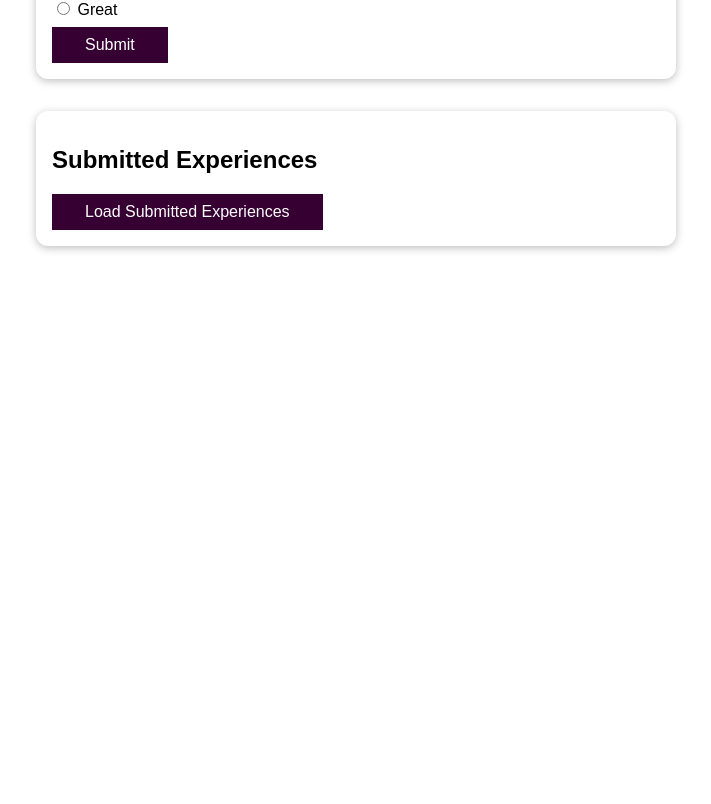
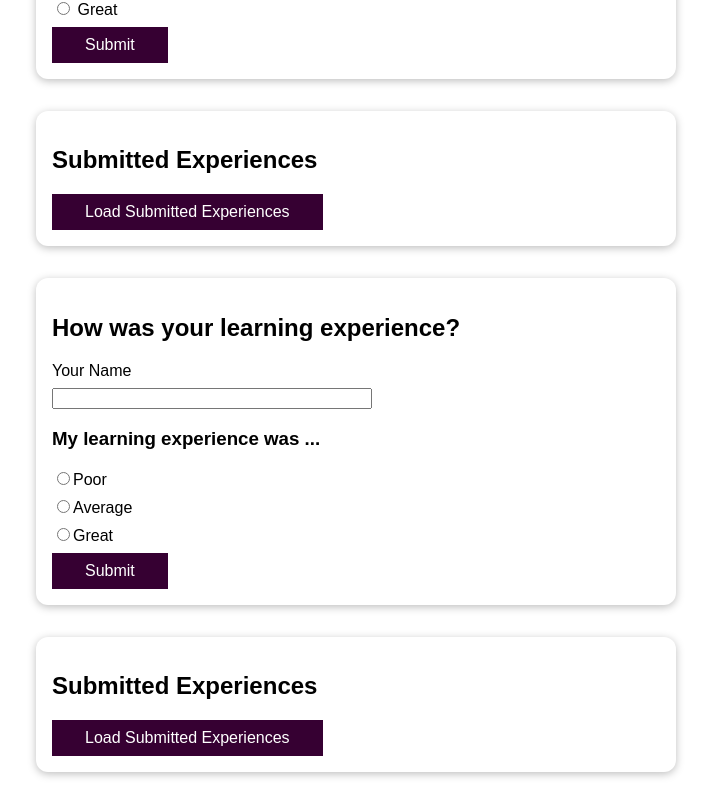
Before and after one commit to LeoPavlovski01/Udemy-VueJS, a Vue app in the folder http-01-starting-setup/: page / in a window 1280 px wide. Shown: the part 790-1594 px from the top of the page, without its empty margins (284-995 px from the left). Before the commit the page ends 1068 px from the top, so only its background shows below. Built offline with nearby package versions, Linux system fonts and the light colour scheme.

Commit message:
Understanding the flow.

```diff
--- /dev/null
+++ b/http-01-starting-setup/src/components/survey/LearningSurveyNew.vue
@@ -0,0 +1,71 @@
+<template>
+<div>
+  <base-card>
+    <h2>How was your learning experience?</h2>
+    <form @submit.prevent="submitForm">
+      <div class="form-control">
+        <span>Your Name</span>
+        <input type="text" v-model.trim="userName">
+      </div>
+      <h3>My learning experience was ... </h3>
+        <div class="form-control">
+          <input type="radio" value="poor" v-model="experience">
+          <label>Poor</label>
+          <div class="form-control" >
+          <input type="radio" value="average"  v-model="experience">
+          <label>Average</label>
+        </div>
+        <div class="form-control">
+          <input type="radio" value="great"  v-model="experience">
+          <label>Great</label>
+        </div>
+          <p v-if="error">Username or Experience is empty.</p>
+      </div>
+      <base-button>Submit</base-button>
+    </form>
+
+  </base-card>
+</div>
+</template>
+
+
+<script>
+export default {
+  name: "LearningSurveyNew.vue",
+  data(){
+    return{
+      userName:'',
+      experience:null,
+      error:false,
+    }
+  },
+  methods:{
+  //   Validation checks
+    submitForm(){
+      if(!this.userName || !this.experience){
+        this.error = true;
+        return;
+      }
+      this.error = false;
+      this.$emit('submit-survey', {
+        username:this.userName,
+        experience:this.experience
+      })
+      this.userName = '';
+      this.experience = null;
+    }
+  }
+}
+</script>
+
+<style scoped>
+.form-control {
+  margin: 0.5rem 0;
+}
+
+input[type='text'] {
+  display: block;
+  width: 20rem;
+  margin-top: 0.5rem;
+}
+</style>
--- a/http-01-starting-setup/src/components/survey/MyUserExperiences.vue
+++ b/http-01-starting-setup/src/components/survey/MyUserExperiences.vue
@@ -1,18 +1,3 @@
-<script>
-import MyBaseButton from "@/components/survey/MyBaseButton.vue";
-import mySurveyResult from "@/components/survey/mySurveyResult.vue";
-export default {
-  props:['results'],
-  name: "MyUserExperiences.vue",
-  components: { MyBaseButton ,mySurveyResult},
-  data(){
-    return{
-
-    }
-  }
-}
-</script>
-
 <template>
 <base-card>
 <h2>Submitted Experiences</h2>
@@ -25,8 +10,38 @@ export default {
       :experience="result.experience"
   >
   </my-survey-result>
+
 </base-card>
+<!--  emit the data from the survey , store it in a array.-->
+  <learning-survey-new @submit-survey="submitData"></learning-survey-new>
+  <user-experiences-new :results="sData"></user-experiences-new>
 </template>
+
+<script>
+import MyBaseButton from "@/components/survey/MyBaseButton.vue";
+import mySurveyResult from "@/components/survey/mySurveyResult.vue";
+import LearningSurveyNew from "@/components/survey/LearningSurveyNew.vue"
+import UserExperiencesNew from "@/components/survey/UserExperiencesNew.vue"
+export default {
+  props:['results'],
+  name: "MyUserExperiences.vue",
+  components: {UserExperiencesNew, LearningSurveyNew, MyBaseButton ,mySurveyResult},
+  data(){
+    return{
+      sData:[],
+    }
+  },
+  methods:{
+    submitData(data){
+      const surveyData = {
+        username:data.username,
+        experience:data.experience,
+      }
+      this.sData.push(surveyData);
+    }
+  }
+}
+</script>
 
 <style scoped>
 
--- /dev/null
+++ b/http-01-starting-setup/src/components/survey/StoredResultsNew.vue
@@ -0,0 +1,36 @@
+<template>
+<div>
+  <p>{{data.username}} Has Rated
+    <span :class="customClass">{{data.experience}}</span>
+  </p>
+</div>
+</template>
+
+<script>
+
+
+export default {
+  props:['data'],
+  name: "StoredResultsNew.vue",
+  computed:{
+    customClass(){
+      return 'highlighted experience--' + this.data.experience
+    }
+  }
+}
+</script>
+
+<style scoped>
+.highlighted{
+  font-weight:bold;
+}
+.experience--poor{
+  color:red;
+}
+.experience--average{
+  color:blue;
+}
+.experience--great{
+  color:green;
+}
+</style>
--- /dev/null
+++ b/http-01-starting-setup/src/components/survey/UserExperiencesNew.vue
@@ -0,0 +1,29 @@
+<template>
+<div>
+  <base-card>
+  <h2>Submitted Experiences</h2>
+<!--    Showing all of the users and their experiences.-->
+    <StoredResultsNew
+    v-for="(result,index) in results"
+    :key="index"
+    :data="result"
+    >
+    </StoredResultsNew>
+    <base-button>Load Submitted Experiences</base-button>
+  </base-card>
+</div>
+</template>
+
+<script>
+import StoredResultsNew from "@/components/survey/StoredResultsNew.vue"
+import BaseButton from "@/components/UI/BaseButton.vue";
+export default {
+  name: "UserExperiencesNew.vue",
+  components: {BaseButton, StoredResultsNew},
+  props:['results'],
+}
+</script>
+
+<style scoped>
+
+</style>
```
